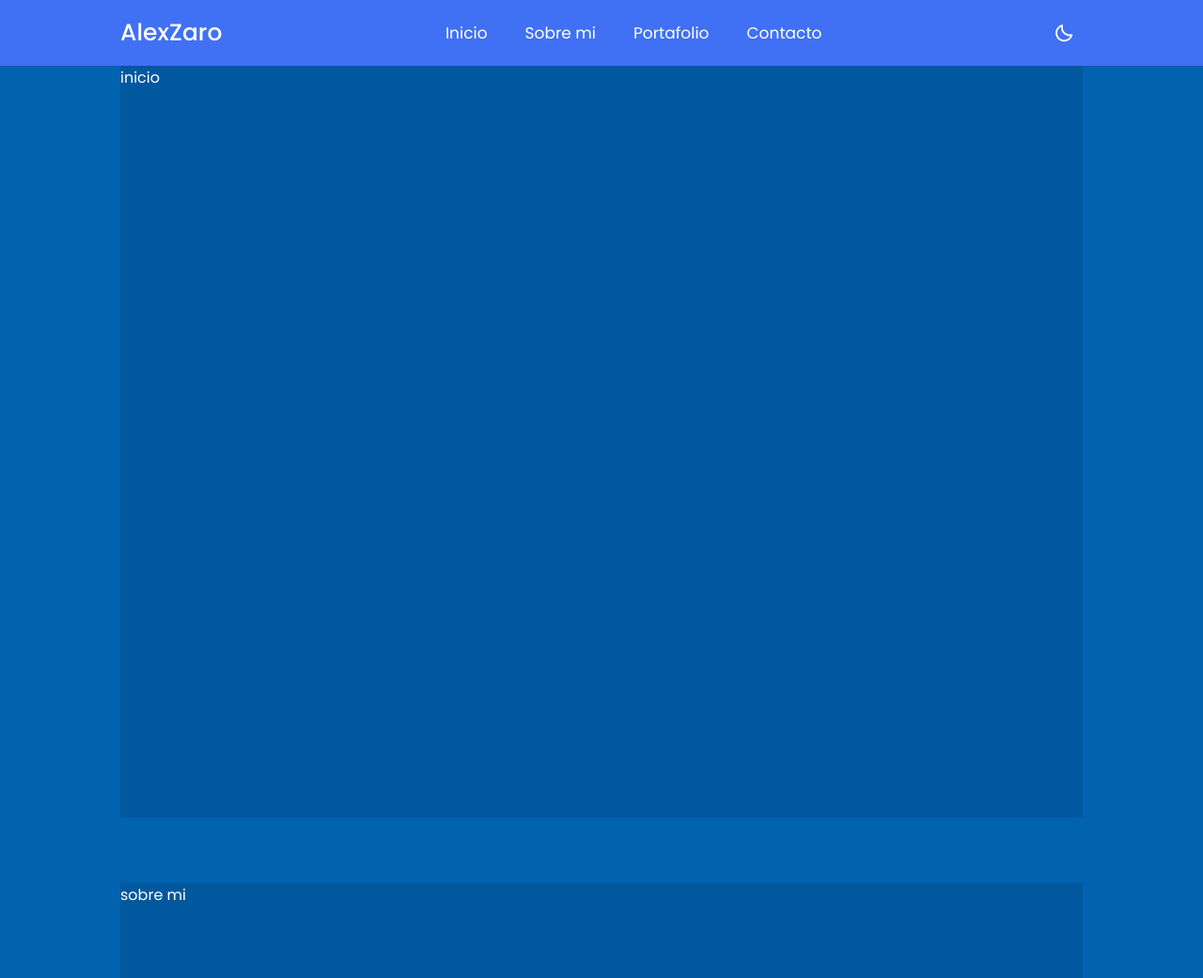
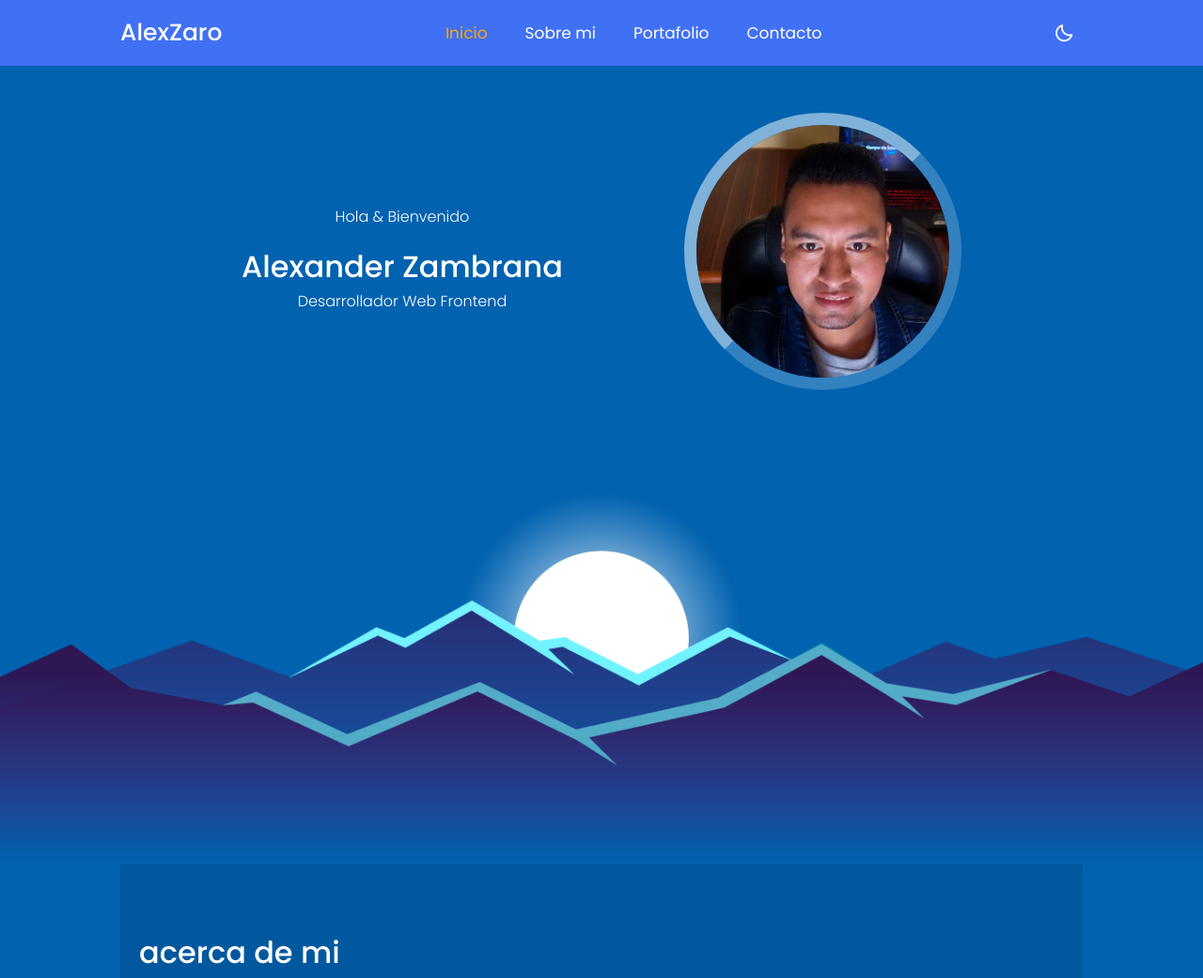
Before and after one commit to Alexzamrodri/AlexZaro, a plain HTML site: page index.html in a window 1280 px wide. Shown: the top 1041 px of the page at 94% size. Drawn offline with nearby package versions, Linux system fonts and the light colour scheme; a web font is replaced by a local one.

Commit message:
segunda version

```diff
--- a/css/style.css
+++ b/css/style.css
@@ -7,20 +7,12 @@ Custom properties
   --body-color: #0162b0;
   --navbar-color: rgba(64, 112, 244, 1);
   --text-color: #fff;
-
+  --text-title: 1.25rem;
+  --text-subtitle: 1.15rem;
   /*-----End colours--------*/
-  --bg-color: #0162b0;
+  --font: "Poppins", sans-serif;
   --first-color: rgb(8, 0, 47);
-  --second-color: #1b1e1e;
-  --third-color: rgb(16, 21, 23);
-  --primary: #3f69ff;
-  --primaryHover: #3256d5;
-  --secondary: #ef0070;
-  --secondaryHover: #fa0575;
-  --font: "Poppins", sans-serif;
-  --white-color: #fff;
-  --white-color80: #ffffffcc;
-  --gray-light-text: #ffffff99;
+  --activate-color: orange;
 }
 /****************
 RESET
@@ -28,7 +20,7 @@ RESET
 html {
   box-sizing: border-box;
   font-family: var(--font);
-  font-size: 16px;
+  font-weight: 300;
   scroll-behavior: smooth;
 }
 *,
@@ -37,16 +29,71 @@ html {
   box-sizing: inherit;
 }
 body {
+  font-size: 16px;
   margin: 0;
   padding: 0;
   overflow-x: hidden;
   color: var(--text-color);
   background-color: var(--body-color);
 }
+
 body.dark {
-  --body-color: rgb(43, 42, 51);
-  --navbar-color: #42414d;
+  /*--body-color: rgb(43, 42, 51);*/
+  --body-color: rgb(8, 0, 47);
+  /*--navbar-color: #42414d;*/
+  --navbar-color: rgb(43, 42, 51);
   --text-color: #ccc;
+  --activate-color: #0098ff;
+}
+main {
+  background-color: var(--body-color);
+  position: relative;
+}
+
+h1 {
+  margin: 0;
+  font-size: 2rem;
+  font-weight: 500;
+}
+
+h2 {
+  margin: 0;
+  font-size: 1.5rem;
+  font-weight: 500;
+}
+
+h3 {
+  margin: 0;
+  font-size: 1.25rem;
+  font-weight: 500;
+}
+
+h4 {
+  margin: 0;
+  font-size: 1rem;
+  font-weight: 500;
+}
+
+h5 {
+  margin: 0;
+  font-size: 0.85rem;
+  font-weight: 500;
+}
+
+h6 {
+  margin: 0;
+  font-size: 0.7rem;
+  font-weight: 500;
+}
+
+img {
+  max-width: 100%;
+  height: auto;
+  vertical-align: middle;
+}
+
+p {
+  line-height: 1.6;
 }
 a {
   text-decoration: none;
@@ -57,14 +104,19 @@ a {
   width: 95%;
   margin: 0 auto;
 }
-.home,
+.text-center {
+  text-align: center;
+}
 .about,
 .portfolio,
 .contact {
-  height: 100vh;
+  min-height: calc(100vh - 60px);
   background-color: rgba(0, 0, 0, 0.1);
-  margin: 70px auto;
+  margin: 0 auto;
+  padding: 70px 20px;
+  margin-bottom: 80px;
 }
+
 /*****Fin Estilos Utilitarios******/
 /***************Header***********/
 .header {
@@ -75,15 +127,20 @@ a {
   background-color: var(--navbar-color);
   transition: all 0.3s ease-in-out;
   height: 70px;
+  z-index: 999;
 }
 
 .header.sticky {
-  background-color: rgba(0, 0, 0, 0.3);
-  padding: 5px 0;
+  /*background-color: rgba(0, 0, 0, 0.3);
+  padding: 5px 0;*/
+  /*background-color: #42414d;*/
+  height: 60px;
 }
 
 .header.sticky .nav-bar {
-  background-color: rgba(0, 0, 0, 0.3);
+  /*background-color: rgba(0, 0, 0, 0.3);*/
+  /*background-color: #42414d;*/
+  height: 60px;
 }
 .nav-bar {
   /*position: relative;*/
@@ -154,8 +211,13 @@ a {
   font-weight: 400;
   color: var(--text-color);
   display: block;
-  padding: 15px 0;
+  padding: 15px 10px;
   border-bottom: 1px solid #5d5d5d;
+  transition: all 0.5s ease-in-out;
+  border-radius: 15px;
+}
+.menu .menu-links a:hover {
+  background-color: rgba(255, 255, 255, 0.1);
 }
 .dark-light {
   width: 40px;
@@ -184,15 +246,59 @@ a {
   opacity: 0;
   pointer-events: none;
 }
-/*******-----MENU TOOGLE------*****/
 
 /*******-----FIN MENU TOOGLE------*****/
+.menu .menu-links .active-link {
+  color: var(--activate-color);
+}
+/*******Styles Inicio-Home**********/
 .home {
-  margin-top: 70px;
+  padding-top: 70px;
 }
+.home .hero-image {
+  width: 100%;
+  /*min-height: 395px;*/
+  min-height: 80vh;
+  position: relative;
+}
+.hero-image .bg-fliasoft {
+  width: 100%;
+  position: absolute;
+  bottom: 0;
+  z-index: 99;
+}
+.home-text {
+  display: flex;
+  flex-direction: column-reverse;
+  /*background-color: blue;*/
+  width: 100%;
+  align-items: center;
+  justify-content: center;
+  margin-top: 50px;
+  z-index: 200;
+}
+
+.info-text h2 {
+  font-weight: 300;
+  font-size: 1rem;
+}
+.home-text img {
+  border: 15px solid rgba(0, 0, 0, 0.1);
+  border-radius: 50%;
+  overflow: hidden;
+  width: 295px;
+  height: 295px;
+  border: 13px solid rgba(255, 255, 255, 0.5);
+  border-right: 13px solid rgba(255, 255, 255, 0.2);
+  border-bottom: 13px solid rgba(255, 255, 255, 0.2);
+}
+
 /**********Fin Header***********/
 /*******MEDIA QUERYS*******/
 @media only screen and (min-width: 768px) {
+  .header {
+    margin-bottom: 70px;
+  }
   .mobile-menu,
   .menu-toogle {
     display: none;
@@ -211,11 +317,23 @@ a {
   .menu .menu-links a {
     font-size: 17px;
     display: block;
-    padding: 10px 20px;
+    padding: 7px 20px;
     border-bottom: none;
+  }
+  .home-text {
+    display: flex;
+    flex-direction: row;
+    /*background-color: blue;*/
+    align-items: center;
+    justify-content: space-evenly;
+    margin-top: none;
   }
 }
 @media only screen and (min-width: 992px) {
+  .home .hero-image {
+    /*background-color: red;*/
+    height: 100vh;
+  }
 }
 @media only screen and (min-width: 1024px) {
   .container {
--- a/index.html
+++ b/index.html
@@ -1,5 +1,5 @@
 <!DOCTYPE html>
-<html lang="en">
+<html lang="es">
   <head>
     <meta charset="UTF-8" />
     <meta name="viewport" content="width=device-width, initial-scale=1.0" />
@@ -12,7 +12,7 @@
     <link rel="stylesheet" href="css/style.css" />
   </head>
   <body>
-    <section>
+    <section class="">
       <header class="header">
         <section class="container nav-bar">
           <div class="mobile-menu">
@@ -44,16 +44,30 @@
           </div>
         </section>
       </header>
-      <section id="inicio" class="home container">
+      <section id="inicio" class="home observer">
         <article class="hero-image">
-          <aside class="hero-image-opacity">
-            <div class="hero-image-content">inicio</div>
-          </aside>
+          <img class="bg-fliasoft" src="img/bg-fliasoft.png" alt="" />
+          <div class="home-text container">
+            <div class="info-text text-center">
+              <p>Hola & Bienvenido</p>
+              <h1>Alexander Zambrana</h1>
+              <h2>Desarrollador Web Frontend</h2>
+            </div>
+            <img src="img/img-1.jpg" alt="" />
+          </div>
         </article>
       </section>
-      <section id="acerca" class="about container">sobre mi</section>
-      <section id="portafolio" class="portfolio container">portafolio</section>
-      <section id="contacto" class="contact container">contacto</section>
+      <section id="acerca" class="about container observer">
+        <h1>acerca de mi</h1>
+      </section>
+      <section id="portafolio" class="portfolio container observer">
+        portafolio
+      </section>
+      <section id="contacto" class="contact container observer">
+        contacto
+        <h1 class="">Hola a todos</h1>
+        <h2>Como estan</h2>
+      </section>
       <footer>pie de pagina</footer>
     </section>
     <!-- scrollreveal JS -->
--- a/js/main.js
+++ b/js/main.js
@@ -43,4 +43,49 @@ btnClose.addEventListener("click", () => {
 document.addEventListener("click", (e) => {
   if (!e.target.matches(".menu a")) return false;
   menuBar.classList.remove("menu-active");
+  //removeClass();
+  //console.log(e.target.classList.add("active-link"));
 });
+//console.log(location.href);
+//console.log(document.links.length);
+/*function removeClass() {
+  const links = document.querySelectorAll(".menu-links a");
+  //console.log(links);
+  for (let index = 0; index < links.length; index++) {
+    if (links[index].matches(".menu .menu-links .active-link ")) {
+      links[index].classList.remove("active-link");
+    }
+  }
+}*/
+
+//Identificando
+const section = document.querySelectorAll(".observer");
+const links = document.querySelectorAll(".menu-links a");
+
+const observer = new IntersectionObserver(
+  (entradas, observador) => {
+    console.log(entradas);
+    entradas.forEach((entrada) => {
+      if (entrada.isIntersecting) {
+        const id = "#" + entrada.target.id;
+        history.pushState({}, "", id);
+
+        links.forEach((link) => {
+          link.classList.remove("active-link");
+          const href = link.attributes.href.nodeValue;
+          if (href === id) {
+            link.classList.add("active-link");
+          }
+        });
+      }
+    });
+  },
+  {
+    //indica que cuando el contenido de la pagina ya este al 50% y al 75% se ponga visible
+    threshold: [0.5, 0.75],
+  }
+);
+//console.log(section);
+section.forEach((sec) => {
+  observer.observe(sec);
+});
```
Also changed, not shown: img/bg-fliasoft.png (added), img/bg-fliasoft1.png (added), img/img-1.jpg (added), img/img1.jpeg (deleted).
